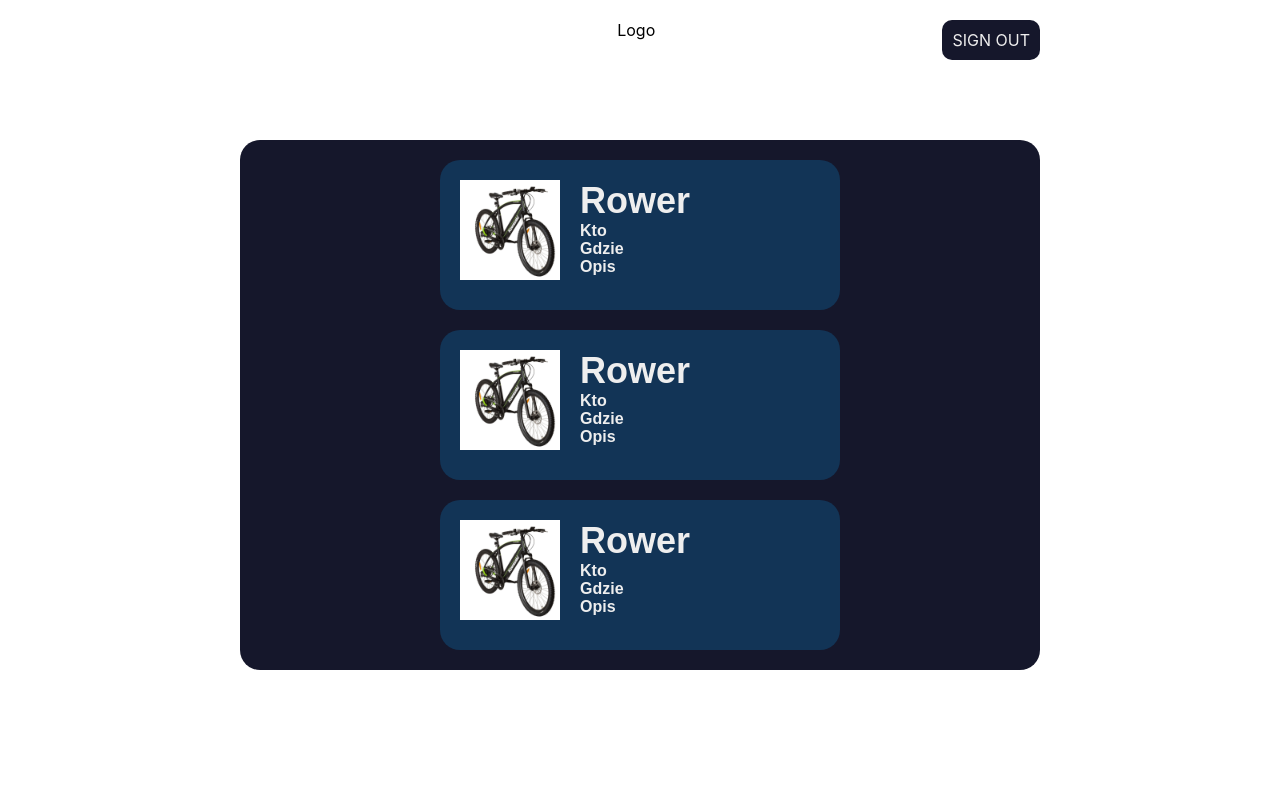
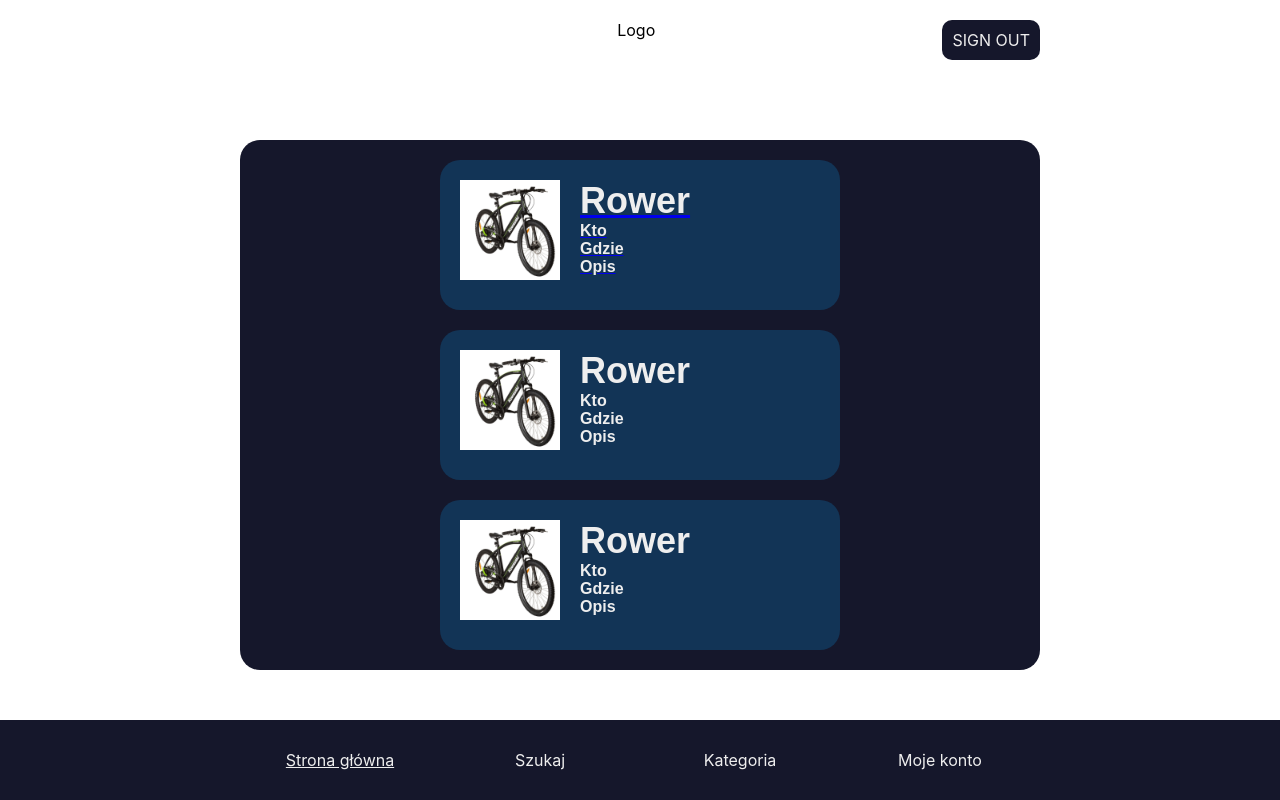
Before and after one commit to connetions/prog_zespolowe1, a React (Create React App) app: page /mainapp in a window 1280 px wide. Built offline with nearby package versions, Linux system fonts and the light colour scheme.

Commit message:
Poprawiony bottom bar.

```diff
--- a/src/components/MainApp.js
+++ b/src/components/MainApp.js
@@ -9,7 +9,6 @@ import photo from '../staticresources/assets/rower.jpg';
 const Container = styled.div`
     // background-color: aqua;
     margin: auto;
-    max-width: 800px;
     box-sizing: border-box;
     //text-align: center;
 `
@@ -18,6 +17,7 @@ const LogoContainer = styled.div`
     margin: 20px auto 80px;
     display: flex;
     justify-content: center;
+    max-width: 800px;
 
     a {
       color: #eee;
@@ -47,9 +47,9 @@ const ContentContainer = styled.div`
     border-radius: 20px;
     box-sizing: border-box;
     padding: 20px;
-    //height: 500px
+    max-width: 800px;
 `
-const Form = styled.div`
+const Form = styled.a`
     margin: auto auto 20px;
     background-color: #123456;
     border-radius: 20px;
@@ -58,6 +58,7 @@ const Form = styled.div`
     width: 400px;
     height: 150px;
     display: flex;
+    cursor: pointer;
 
     :last-child {
     margin-bottom: 0;
@@ -92,6 +93,43 @@ const InfoContainer = styled.div`
 
 `
 
+const BottomBar = styled.div`
+    height: 80px;
+    background-color: #15172b;
+    color: #eee;
+    position: fixed;
+    width: 100%;
+    z-index: 1000;
+    bottom: 0;
+`
+
+const Flexbox = styled.div`
+    max-width: 800px;
+    margin: 0 auto;
+    display: flex;
+    flex-wrap: nowrap;
+    align-items: center;
+    height: 100%;
+
+    a {
+      text-align: center;
+      width: 100%;
+      display: flex;
+      flex-direction: column;
+      justify-content: center;
+      align-items: center;
+      padding: 10px;
+
+      :hover {
+        background-color: #123456;
+      }
+    }
+
+    a, a:visited {
+    color: inherit;
+    }
+`
+
 class MainApp extends Component {
 
     logout = async () => {
@@ -108,7 +146,7 @@ class MainApp extends Component {
                 </LogoContainer>
 
                 <ContentContainer>
-                    <Form>
+                    <Form href={'/offer'}>
                         <Photo>
                             <img src={photo}/>
                         </Photo>
@@ -144,7 +182,14 @@ class MainApp extends Component {
                         </InfoContainer>
                     </Form>
                 </ContentContainer>
-
+                <BottomBar>
+                    <Flexbox>
+                        <a href={'/mainapp'}>Strona główna</a>
+                        <a>Szukaj</a>
+                        <a>Kategoria</a>
+                        <a>Moje konto</a>
+                    </Flexbox>
+                </BottomBar>
             </Container>
         )
     }
--- a/src/components/Offer.js
+++ b/src/components/Offer.js
@@ -9,7 +9,6 @@ import photo from '../staticresources/assets/rower.jpg';
 const Container = styled.div`
     // background-color: aqua;
     margin: auto;
-    max-width: 800px;
     box-sizing: border-box;
     //text-align: center;
 `
@@ -18,6 +17,7 @@ const LogoContainer = styled.div`
     margin: 20px auto 80px;
     display: flex;
     justify-content: center;
+    max-width: 800px;
 
     a {
       color: #eee;
@@ -41,13 +41,14 @@ const LogoContainer = styled.div`
   }
 `
 const ContentContainer = styled.div`
-    // background-color:darkgreen;
-    margin: auto;
+  // background-color:darkgreen;
+    margin: auto auto 150px;
     background-color: #15172b;
     border-radius: 20px;
     box-sizing: border-box;
     padding: 20px;
     //height: 500px
+    max-width: 800px;
 `
 const Form = styled.div`
     margin: auto auto 20px;
@@ -162,6 +163,44 @@ const Send = styled.a`
     }
 `
 
+const BottomBar = styled.div`
+    height: 80px;
+    background-color: #15172b;
+    color: #eee;
+    position: fixed;
+    width: 100%;
+    z-index: 1000;
+    bottom: 0;
+`
+
+const Flexbox = styled.div`
+    max-width: 800px;
+    margin: 0 auto;
+    display: flex;
+    flex-wrap: nowrap;
+    align-items: center;
+    height: 100%;
+
+    a {
+      text-align: center;
+      width: 100%;
+      display: flex;
+      flex-direction: column;
+      justify-content: center;
+      align-items: center;
+      padding: 10px;
+
+      :hover {
+        background-color: #123456;
+      }
+    }
+
+    a, a:visited {
+      color: inherit;
+    }
+`
+
+
 class Offer extends Component {
 
     logout = async () => {
@@ -235,6 +274,15 @@ class Offer extends Component {
 
                 </ContentContainer>
 
+                <BottomBar>
+                    <Flexbox>
+                        <a href={'/mainapp'}>Strona główna</a>
+                        <a>Szukaj</a>
+                        <a>Kategoria</a>
+                        <a>Moje konto</a>
+                    </Flexbox>
+                </BottomBar>
+
             </Container>
         )
     }
```
